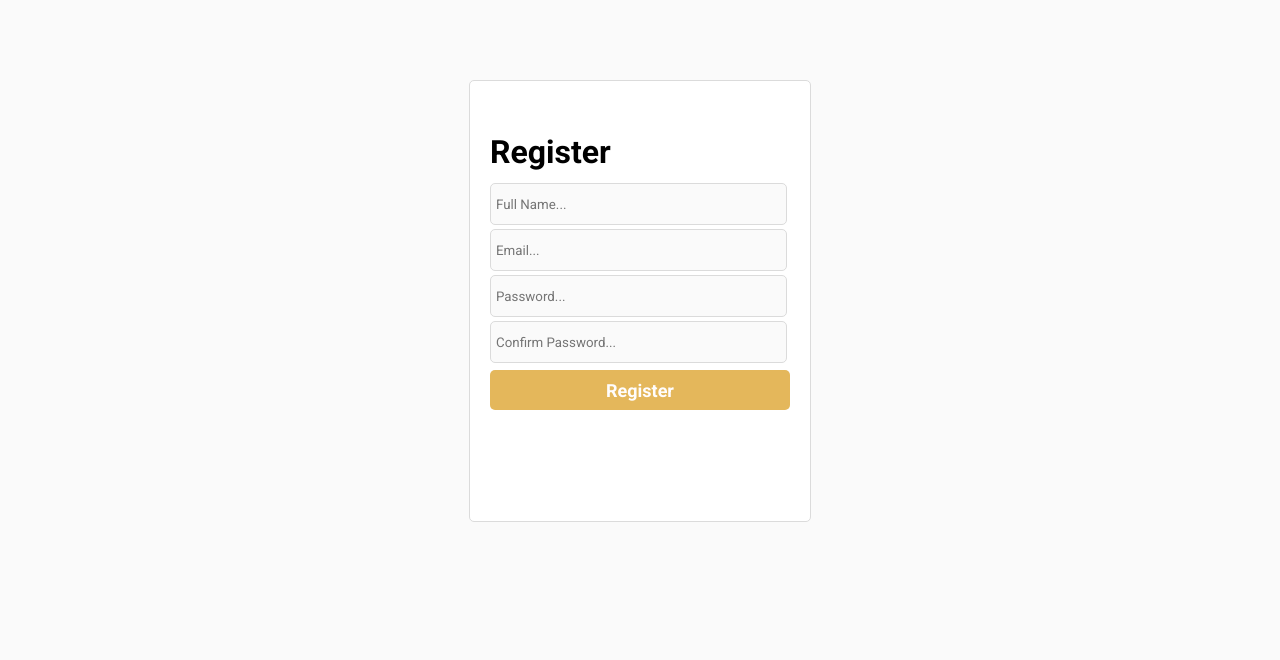
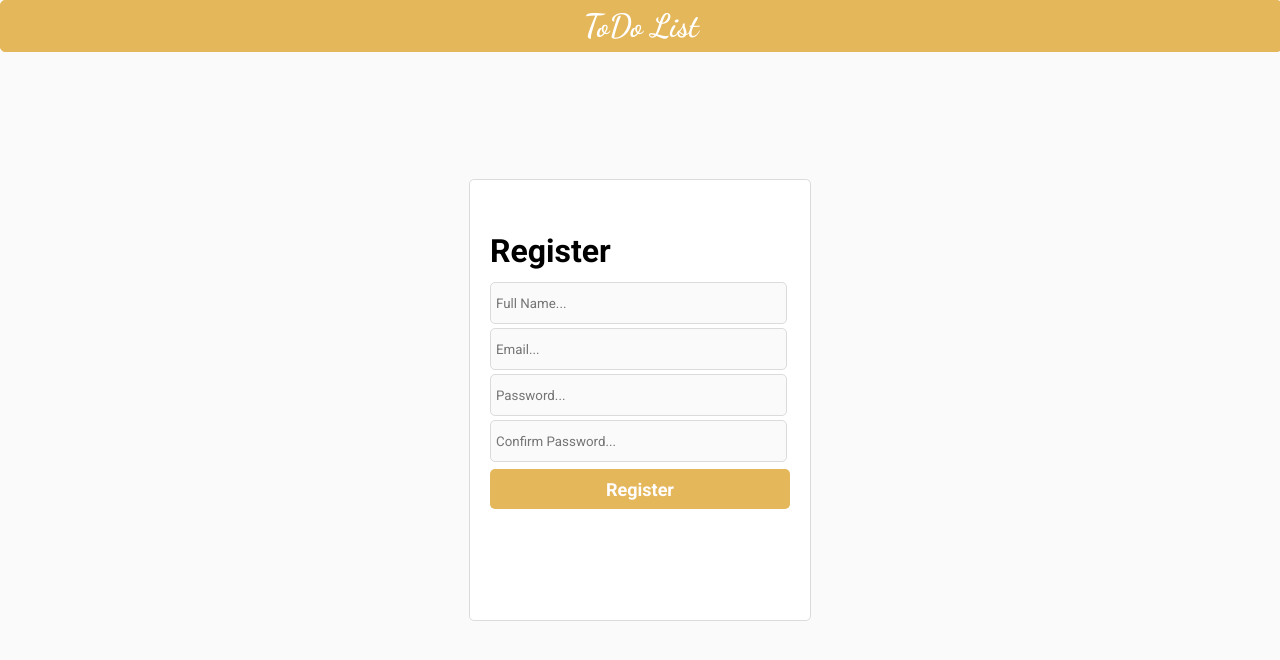
Before and after one commit to sivakarthikeyan13/Todo-app-client, a React (Create React App) app: page /register in a window 1280 px wide. Shown: the top 660 px of the page. Built offline with nearby package versions, Linux system fonts and the light colour scheme.

Commit message:
header added

```diff
--- a/src/App.js
+++ b/src/App.js
@@ -68,12 +68,13 @@ class App extends React.Component {
               path={"/home"}
               render={(props) => (
                 <>
-                  <Header
+                  {/* <Header
                     {...props}
                     // changeloggedInStatus={this.changeloggedInStatus}
                     loggedInStatus={this.state.loggedInStatus}
                     userId={this.state.userId}
-                  />
+                  /> */}
+                  <Header />
                   <Dashboard
                     {...props}
                     // changeloggedInStatus={this.changeloggedInStatus}
@@ -83,18 +84,30 @@ class App extends React.Component {
               )}
             />
 
-            <Route exact path={"/register"} component={Register} />
+            <Route
+              exact
+              path={"/register"}
+              render={() => (
+                <>
+                  <Header />
+                  <Register />
+                </>
+              )}
+            />
 
             <Route
               exact
               path={"/edit-profile"}
               render={(props) => (
+                <>
+                  <Header />
                   <EditUser
                     {...props}
                     // changeloggedInStatus={this.changeloggedInStatus}
                     loggedInStatus={this.state.loggedInStatus}
                     userId={this.state.userId}
                   />
+                </>
               )}
             />
             <Route path="*" component={NoMatch} />
--- a/src/components/Dashboard.jsx
+++ b/src/components/Dashboard.jsx
@@ -318,7 +318,7 @@ class Dashboard extends React.Component {
                 }}
               >
                 <span className="div-finaltask-text">Profile</span>
-
+                <div>
                   <BiEdit
                     style={{ cursor: "pointer" }}
                     size={28}
@@ -326,13 +326,14 @@ class Dashboard extends React.Component {
                   />
 
                   <BiLogOut
-                  style={{ cursor: "pointer" }}
+                    style={{ cursor: "pointer", marginLeft: "20px" }}
                     size={28}
                     onClick={() => {
                       localStorage.clear();
                       this.props.history.replace("/");
                     }}
                   />
+                </div>
               </div>
 
               <p
--- a/src/components/Header.jsx
+++ b/src/components/Header.jsx
@@ -4,11 +4,11 @@ import Home from "./Home";
 import "./header.css";
 import { BiLogOut } from "react-icons/bi";
 
-const Header = (props) => {
+const Header = () => {
   return (
     <nav>
       <div className="div-header">
-        <div className="div-text">ToDo List</div>
+        <p className="div-text">ToDo List</p>
         {/* <div className="div-navbar">
           <BiLogOut
             // className="button-header"
--- a/src/components/auth/Register.jsx
+++ b/src/components/auth/Register.jsx
@@ -1,5 +1,6 @@
 import React from "react";
 import "./auth.css";
+import Header from "../Header";
 
 class Register extends React.Component {
   constructor(props) {
--- a/src/components/auth/auth.css
+++ b/src/components/auth/auth.css
@@ -1,14 +1,22 @@
 .div-auth {
   width: 300px;
   height: 400px;
-  display: flex;
+  /* display: flex;
   flex-direction: column;
-  justify-content: flex-start;
-  margin: 0 auto;
+  justify-content: flex-start; */
+  position: fixed;
+  left: 0;
+  right: 0;
+  top: 0;
+  bottom: 0;
+  margin: auto;
   border: 1px solid #dbdbdb;
   border-radius: 5px;
   padding: 20px;
-  margin-top: 10vh;
+  max-width: 100%;
+  max-height: 100%;
+  overflow: auto;
+  /* margin-top: 10vh; */
   align-self: center;
   background-color: white;
 }
--- a/src/components/header.css
+++ b/src/components/header.css
@@ -1,7 +1,8 @@
 nav {
   height: 50px;
-  border: 1px solid #dfdfdf;
-  background-color: white;
+  border: 1px solid rgb(228, 183, 91);
+  border-radius: 5px;
+  background-color: rgb(228, 183, 91);
   position: fixed;
   top: 0;
   width: 100%;
@@ -14,6 +15,7 @@ nav {
   display: flex;
   flex-direction: row;
   justify-content: space-between;
+  align-content: center;
   align-items: center;
   padding-left: 20px;
   padding-right: 20px;
@@ -22,8 +24,10 @@ nav {
 
 .div-text {
   font-size: xx-large;
-  font-family: "Roboto", sans-serif;
+  font-family: "Dancing Script", cursive;
+  color: white;
   font-weight: 900;
+  margin: 0 auto;
 }
 
 .div-navbar {
--- a/src/index.css
+++ b/src/index.css
@@ -1,11 +1,11 @@
-@import url("https://fonts.googleapis.com/css2?family=Roboto:wght@100;300;400;700&display=swap");
-
+@import url("https://fonts.googleapis.com/css2?family=Dancing+Script:wght@700&family=Roboto:wght@100;300;400;700&display=swap");
 body {
   margin: 0;
   font-family: "Roboto", "san-serif";
   padding: 0;
   height: 100vh;
   background-color: #fafafa;
+  /* background-color: #424242; */
 }
 
 input {
--- a/src/index.js
+++ b/src/index.js
@@ -5,10 +5,10 @@ import "./index.css";
 import App from "./App";
 import reportWebVitals from "./reportWebVitals";
 import EditUser from "./Pages/EditUser";
+import Header from "./components/Header";
 
 ReactDOM.render(
   <React.StrictMode>
-    {/* <EditUser /> */}
     <App />
   </React.StrictMode>,
   document.getElementById("root")
```
Lines whose indentation alone changed are shown as unchanged.
